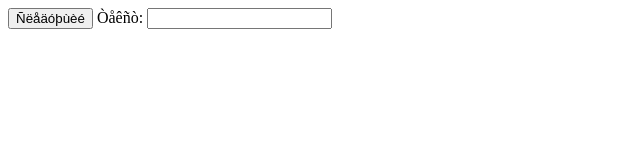
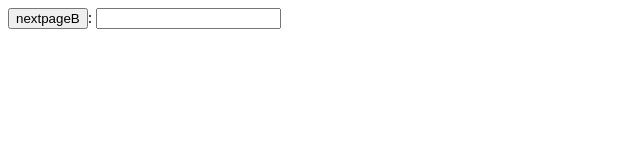
Before and after one commit to portmonetv/nextpageB, a plain HTML site: page index.html in a window 1280 px wide. Shown: the whole page, without its empty margins (0-640 px from the left). Drawn offline with Linux system fonts and the light colour scheme.

Commit message:
Update index.html

```diff
--- a/index.html
+++ b/index.html
@@ -23,5 +23,5 @@ function schet(){
 }
 
 </script>
-<input type="button" value="Ñëåäóþùèé" onclick="schet()"> Òåêñò: <input id="output" type="text">
+<input type="button" value="nextpageB" onclick="schet()">: <input id="output" type="text">
 </html>
```
